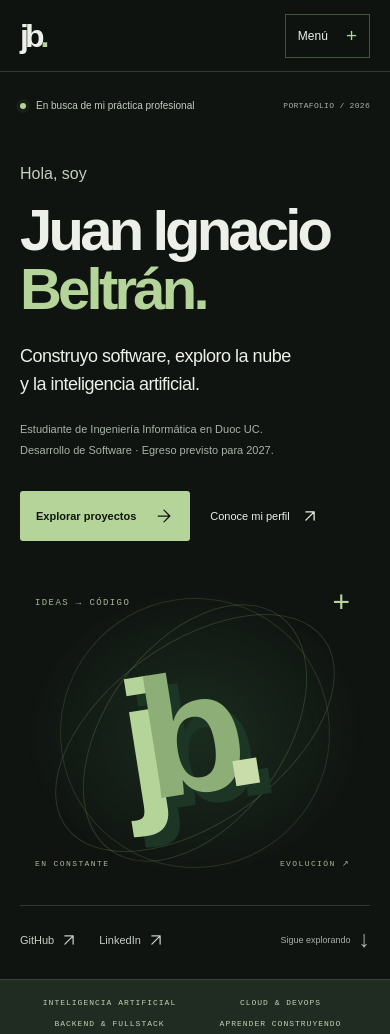
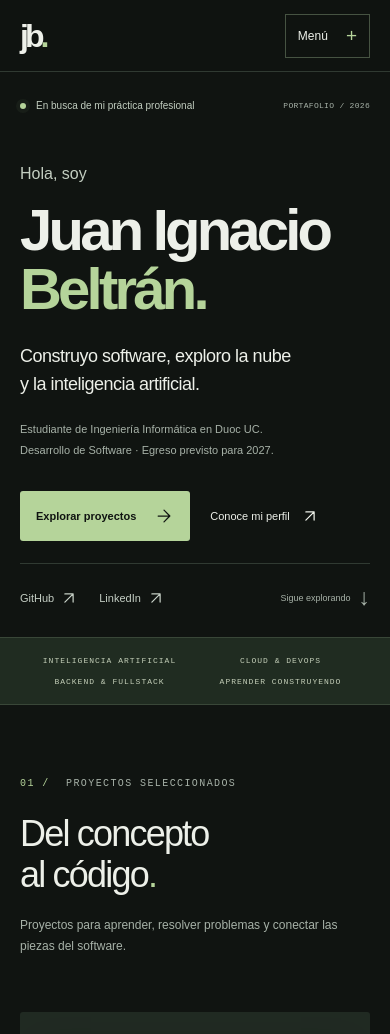
Before and after one commit to JuanBeltranV/perfil-github, a React (Vite) app: page / in a window 390 px wide. Shown: the top 1034 px of the page. Built offline with nearby package versions, Linux system fonts and the light colour scheme.

Commit message:
style(hero): remove decorative artwork

```diff
--- a/src/App.tsx
+++ b/src/App.tsx
@@ -9,7 +9,6 @@ export default function App() {
       <section className="hero section-shell" id="inicio" aria-labelledby="hero-title">
         <div className="hero-topline"><p className="availability"><span />En busca de mi práctica profesional</p><p className="edition">PORTAFOLIO / 2026</p></div>
         <div className="hero-composition"><div className="hero-copy"><p className="hero-intro">Hola, soy</p><h1 id="hero-title">Juan Ignacio<br /><span>Beltrán.</span></h1><p className="hero-statement">Construyo software, exploro la nube<br className="desktop-break" /> y la inteligencia artificial.</p><p className="hero-description">Estudiante de Ingeniería Informática en Duoc UC.<br />Desarrollo de Software · Egreso previsto para 2027.</p><div className="hero-actions"><a className="button button-primary" href="#proyectos">Explorar proyectos <Arrow /></a>{profile.cvPath ? <a className="text-link" href={`${import.meta.env.BASE_URL}${profile.cvPath}`} target="_blank" rel="noopener noreferrer">Ver CV <Arrow diagonal /></a> : <a className="text-link" href="#sobre-mi">Conoce mi perfil <Arrow diagonal /></a>}</div></div>
-          <div className="hero-art" aria-hidden="true"><div className="orbit orbit-one" /><div className="orbit orbit-two" /><div className="orbit orbit-three" /><span className="art-coordinate coordinate-top">IDEAS → CÓDIGO</span><div className="monogram">j<span>b</span><i>.</i></div><div className="art-baseline"><span>EN CONSTANTE</span><span>EVOLUCIÓN ↗</span></div><span className="art-cross">+</span></div>
         </div>
         <div className="hero-bottom"><div className="social-links"><ExternalLink href={profile.github}>GitHub</ExternalLink><ExternalLink href={profile.linkedin}>LinkedIn</ExternalLink></div><a href="#proyectos" className="scroll-link">Sigue explorando <span aria-hidden="true">↓</span></a></div>
       </section>
--- a/src/styles.css
+++ b/src/styles.css
@@ -52,7 +52,7 @@
   a:hover { color: var(--accent); }
   .availability { font-size: 11px; color: #c2cec0; display: flex; align-items: center; gap: 10px; }
   .availability > span { width: 6px; height: 6px; background: var(--accent); border-radius: 50%; box-shadow: 0 0 0 4px #b5d49a0d; }
-  .edition, .eyebrow, .art-coordinate, .art-baseline, .focus-strip, .tech-number, .certificate-code, .certificate-format { font-family: ui-monospace, 'Cascadia Code', monospace; font-weight: 400; font-size: 10px; letter-spacing: 1.4px; }
+  .edition, .eyebrow, .focus-strip, .tech-number, .certificate-code, .certificate-format { font-family: ui-monospace, 'Cascadia Code', monospace; font-weight: 400; font-size: 10px; letter-spacing: 1.4px; }
   .edition { color: var(--muted); }
   .hero-intro { font-size: 18px; margin-bottom: 12px; color: #c3cec1; }
   h1 { font-size: clamp(64px, 6.7vw, 100px); line-height: 1.03; letter-spacing: -.065em; font-weight: 550; }
@@ -68,16 +68,6 @@
   .social-links a { color: #c4cec4; }
   .scroll-link { font-size: 11px; color: var(--muted); display: flex; gap: 23px; align-items: center; min-height: 44px; }
   .scroll-link span { font-size: 23px; }
-  .hero-art { position: relative; height: 440px; isolation: isolate; display: grid; place-items: center; overflow: hidden; background: radial-gradient(ellipse at center, #24432b88, #10141100 68%); }
-  .orbit { position: absolute; border: 1px solid #637d5048; border-radius: 50%; width: 340px; height: 340px; transform: rotate(-30deg); }
-  .orbit-two { width: 240px; height: 400px; transform: rotate(36deg); border-color: #7c9a6a42; }
-  .orbit-three { width: 400px; height: 230px; transform: rotate(-36deg); border-color: #7c9a6a42; }
-  .monogram { position: relative; color: #b5d49a; font-size: 220px; line-height: 1; letter-spacing: -28px; font-weight: 650; padding-right: 34px; transform: rotate(-9deg); text-shadow: 10px 12px 0 #1d3525; }
-  .monogram span { color: #8eae78; }
-  .monogram i { color: #c8dda9; font-style: normal; }
-  .art-coordinate { position: absolute; top: 15px; left: 30px; font-size: 9px; color: #a5b89b; }
-  .art-baseline { position: absolute; bottom: 15px; left: 30px; right: 20px; display: flex; justify-content: space-between; color: #a5b89b; font-size: 8px; }
-  .art-cross { position: absolute; right: 20px; top: 2px; color: var(--accent); font-size: 30px; font-weight: 200; }
   .focus-strip { display: flex; justify-content: space-around; gap: 24px; align-items: center; padding: 25px 40px; color: #c4cfb9; background: #202c21; border-block: 1px solid #394738; font-size: 10px; }
   .focus-strip i { font-style: normal; color: var(--accent); font-size: 18px; }
   .section-heading { margin-bottom: 52px; }
@@ -156,8 +146,7 @@
   .footer .wordmark { font-size: 30px; }
   .footer .text-link { font-size: 10px; color: var(--muted); }
   @media (prefers-reduced-motion: no-preference) {
-    .hero-copy, .hero-art { animation: enter .8s ease-out both; }
-    .hero-art { animation-delay: .12s; }
+    .hero-copy { animation: enter .8s ease-out both; }
     @keyframes enter { from { opacity: 0; transform: translateY(12px); } to { opacity: 1; transform: translateY(0); } }
     @supports (animation-timeline: view()) {
       .project-figure { animation: reveal linear both; animation-timeline: view(); animation-range: entry 0% entry 22%; }
@@ -171,11 +160,6 @@
     .section-shell { width: calc(100% - 72px); }
     .site-header { padding-inline: 36px; }
     .hero-composition { grid-template-columns: 1.3fr 1fr; gap: 10px; }
-    .hero-art { height: 360px; }
-    .monogram { font-size: 175px; }
-    .orbit-one { width: 270px; height: 270px; }
-    .orbit-two { width: 180px; height: 320px; }
-    .orbit-three { width: 320px; height: 180px; }
     .project { column-gap: 32px; }
     .project-image-frame { padding: 18px; }
     .focus-strip { gap: 15px; font-size: 8px; letter-spacing: 1px; padding-inline: 24px; }
@@ -202,10 +186,6 @@
     .hero-actions { gap: 20px; }
     .hero-actions .text-link { font-size: 11px; }
     .hero-actions .button { padding: 13px 16px; font-size: 11px; gap: 18px; }
-    .hero-art { height: 300px; max-width: 430px; width: 100%; margin: 32px auto 0; }
-    .monogram { font-size: 170px; }
-    .orbit-two { height: 290px; }
-    .art-coordinate, .art-baseline { left: 15px; }
     .hero-bottom { padding-block: 12px 17px; }
     .scroll-link { font-size: 9px; gap: 8px; }
     .social-links { gap: 20px; }
```
